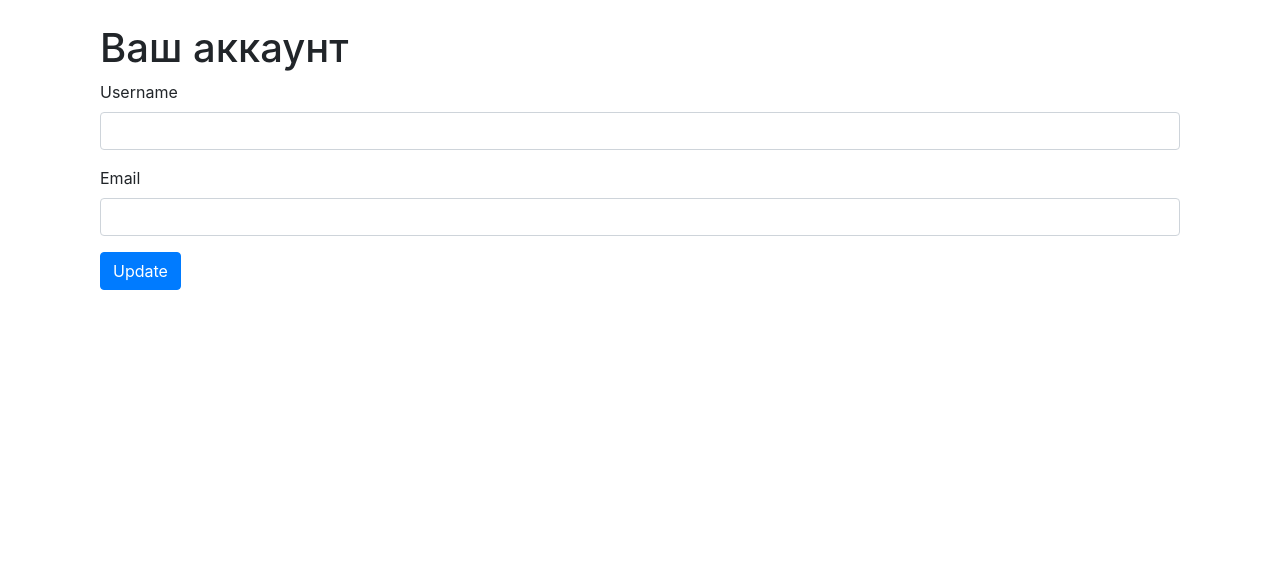
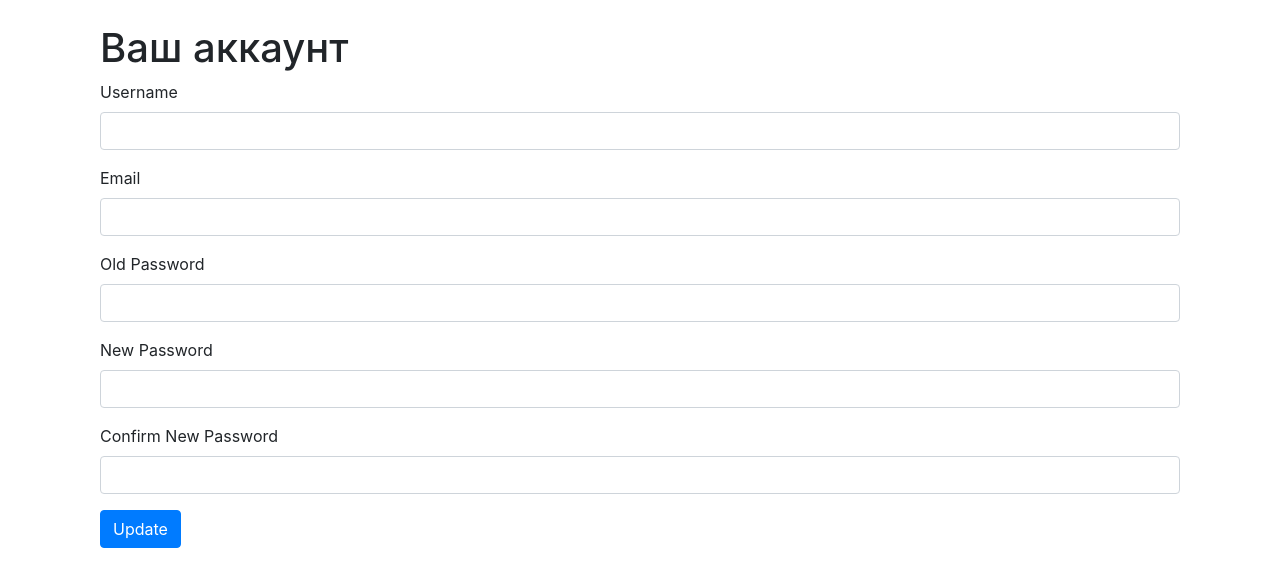
Before and after one commit to Alex-Mixaylov/vd07_autorization, a Flask app: template app/templates/account.html in a window 1280 px wide. Shown: the part 56-643 px from the top of the page. Run offline with Flask 3, Linux system fonts and the light colour scheme; the template is opened without the code that fills it: values that come from a table or form of the project are taken from there, others are empty; some libraries are stand-ins or nearby versions.

Commit message:
update account.html
update account.html

```diff
--- a/app/templates/account.html
+++ b/app/templates/account.html
@@ -18,12 +18,16 @@
             {{ form.email(class="form-control") }}
         </div>
         <div class="form-group">
-            {{ form.password.label(class="form-label") }}
-            {{ form.password(class="form-control") }}
+            {{ form.old_password.label(class="form-label") }}
+            {{ form.old_password(class="form-control") }}
         </div>
         <div class="form-group">
-            {{ form.confirm_password.label(class="form-label") }}
-            {{ form.confirm_password(class="form-control") }}
+            {{ form.new_password.label(class="form-label") }}
+            {{ form.new_password(class="form-control") }}
+        </div>
+        <div class="form-group">
+            {{ form.confirm_new_password.label(class="form-label") }}
+            {{ form.confirm_new_password(class="form-control") }}
         </div>
         <div class="form-group">
             {{ form.submit(class="btn btn-primary") }}
```
